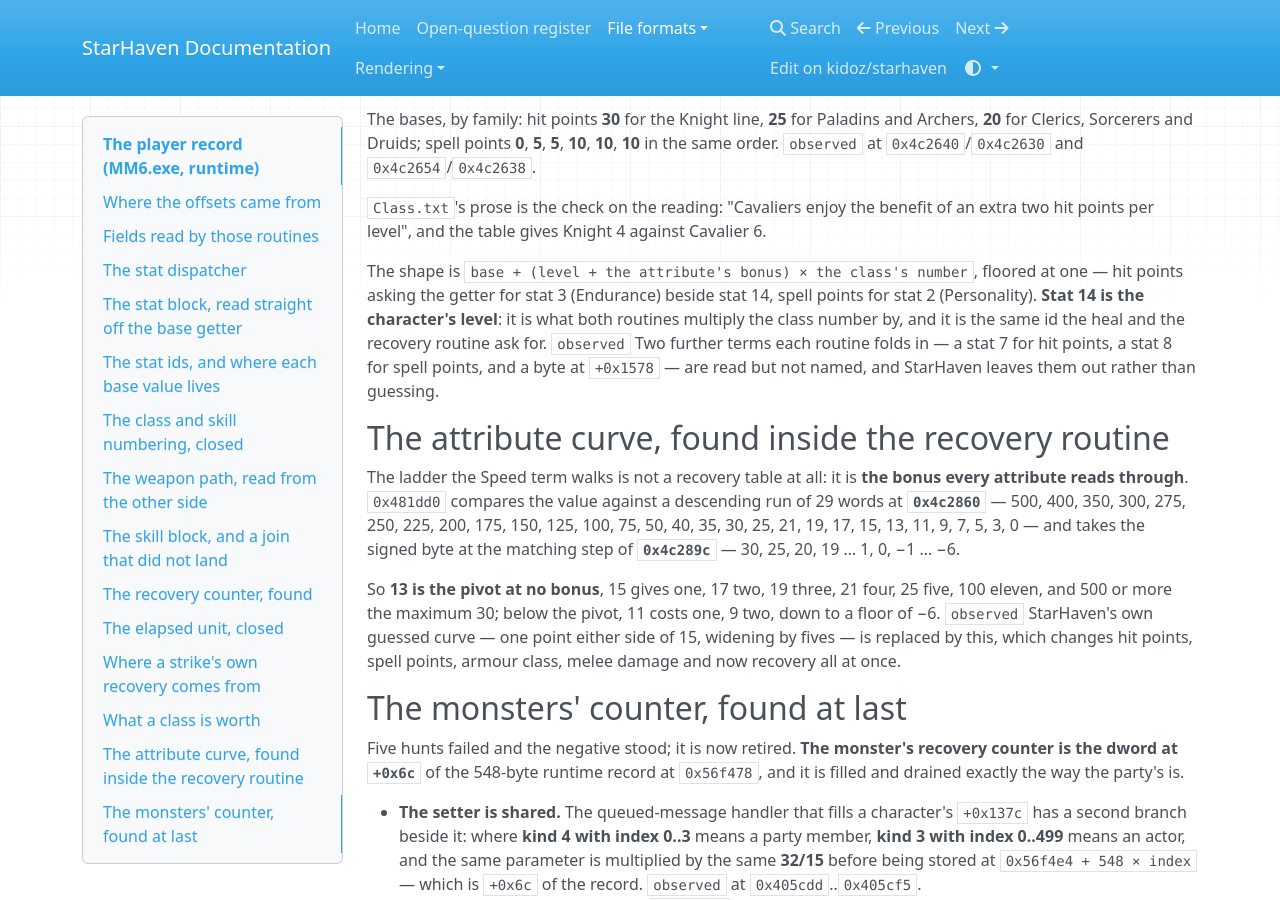
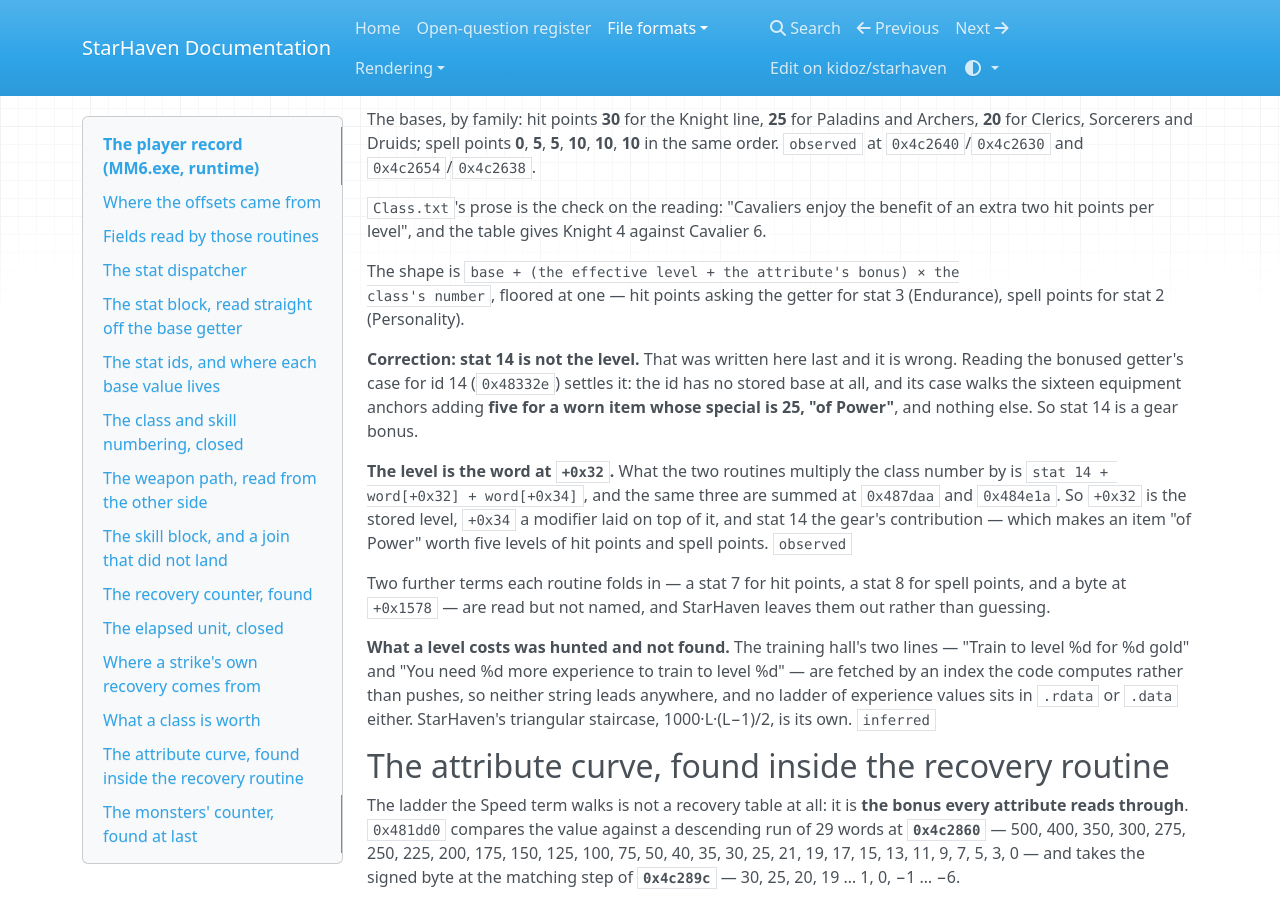
Before and after one commit to kidoz/starhaven, an MkDocs documentation site: the page built from docs/formats/player-record.md, in a window 1280 px wide and 900 px high, scrolled down 6509 px. Built offline with MkDocs 1.6.1, drawn with Linux system fonts in a browser that asks for light colours; nearby versions of some CDN libraries.

Commit message:
Spend the experience on levels, and retract stat fourteen

```diff
--- a/docs/formats/player-record.md
+++ b/docs/formats/player-record.md
@@ -346,14 +346,33 @@
 benefit of an extra two hit points per level", and the table gives Knight 4
 against Cavalier 6.
 
-The shape is `base + (level + the attribute's bonus) × the class's number`,
-floored at one — hit points asking the getter for stat 3 (Endurance) beside
-stat 14, spell points for stat 2 (Personality). **Stat 14 is the character's
-level**: it is what both routines multiply the class number by, and it is
-the same id the heal and the recovery routine ask for. `observed` Two
-further terms each routine folds in — a stat 7 for hit points, a stat 8 for
-spell points, and a byte at `+0x1578` — are read but not named, and
+The shape is `base + (the effective level + the attribute's bonus) × the
+class's number`, floored at one — hit points asking the getter for stat 3
+(Endurance), spell points for stat 2 (Personality).
+
+**Correction: stat 14 is not the level.** That was written here last and it
+is wrong. Reading the bonused getter's case for id 14 (`0x48332e`) settles
+it: the id has no stored base at all, and its case walks the sixteen
+equipment anchors adding **five for a worn item whose special is 25, "of
+Power"**, and nothing else. So stat 14 is a gear bonus.
+
+**The level is the word at `+0x32`.** What the two routines multiply the
+class number by is `stat 14 + word[+0x32] + word[+0x34]`, and the same three
+are summed at `0x487daa` and `0x484e1a`. So `+0x32` is the stored level,
+`+0x34` a modifier laid on top of it, and stat 14 the gear's contribution —
+which makes an item "of Power" worth five levels of hit points and spell
+points. `observed`
+
+Two further terms each routine folds in — a stat 7 for hit points, a stat 8
+for spell points, and a byte at `+0x1578` — are read but not named, and
 StarHaven leaves them out rather than guessing.
+
+**What a level costs was hunted and not found.** The training hall's two
+lines — "Train to level %d for %d gold" and "You need %d more experience to
+train to level %d" — are fetched by an index the code computes rather than
+pushes, so neither string leads anywhere, and no ladder of experience values
+sits in `.rdata` or `.data` either. StarHaven's triangular staircase,
+1000·L·(L−1)/2, is its own. `inferred`
 
 ## The attribute curve, found inside the recovery routine
 
```
Also changed, not shown: README.md (+8 -0 lines), 5 other files.
